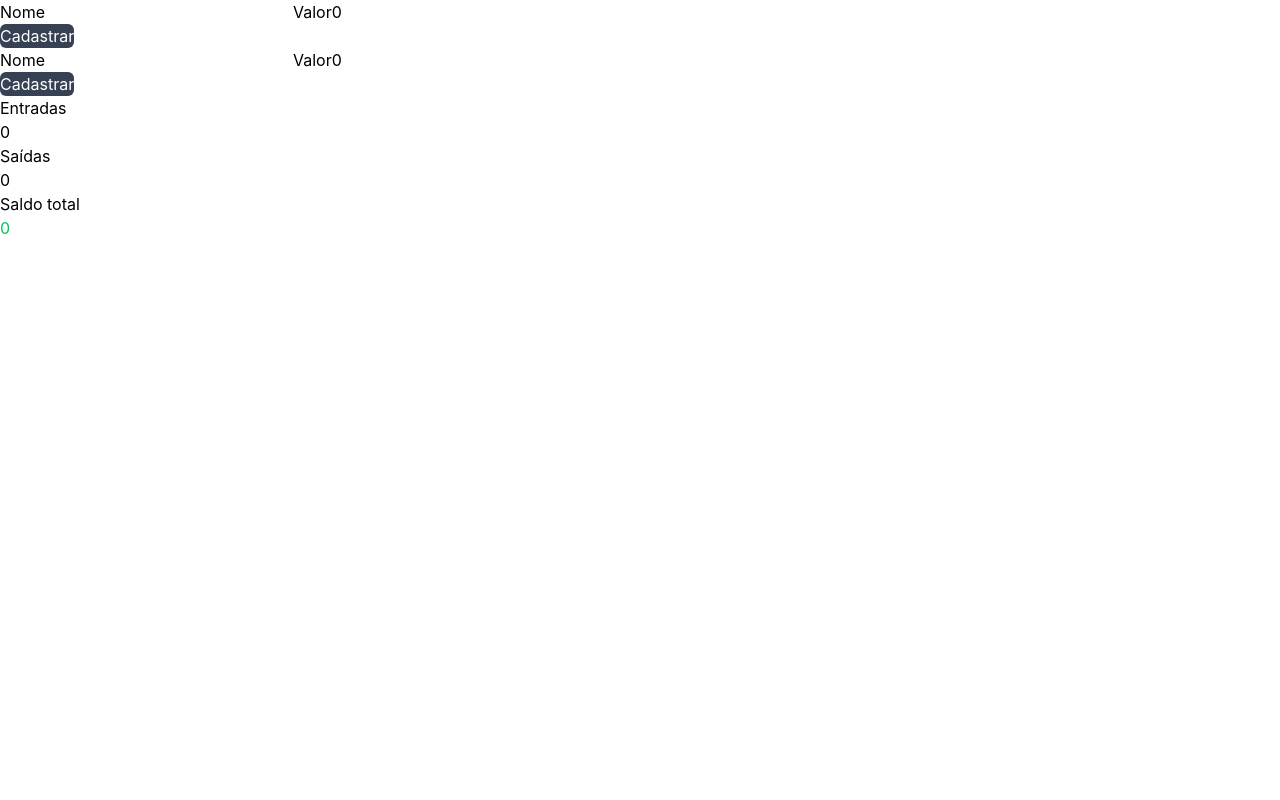
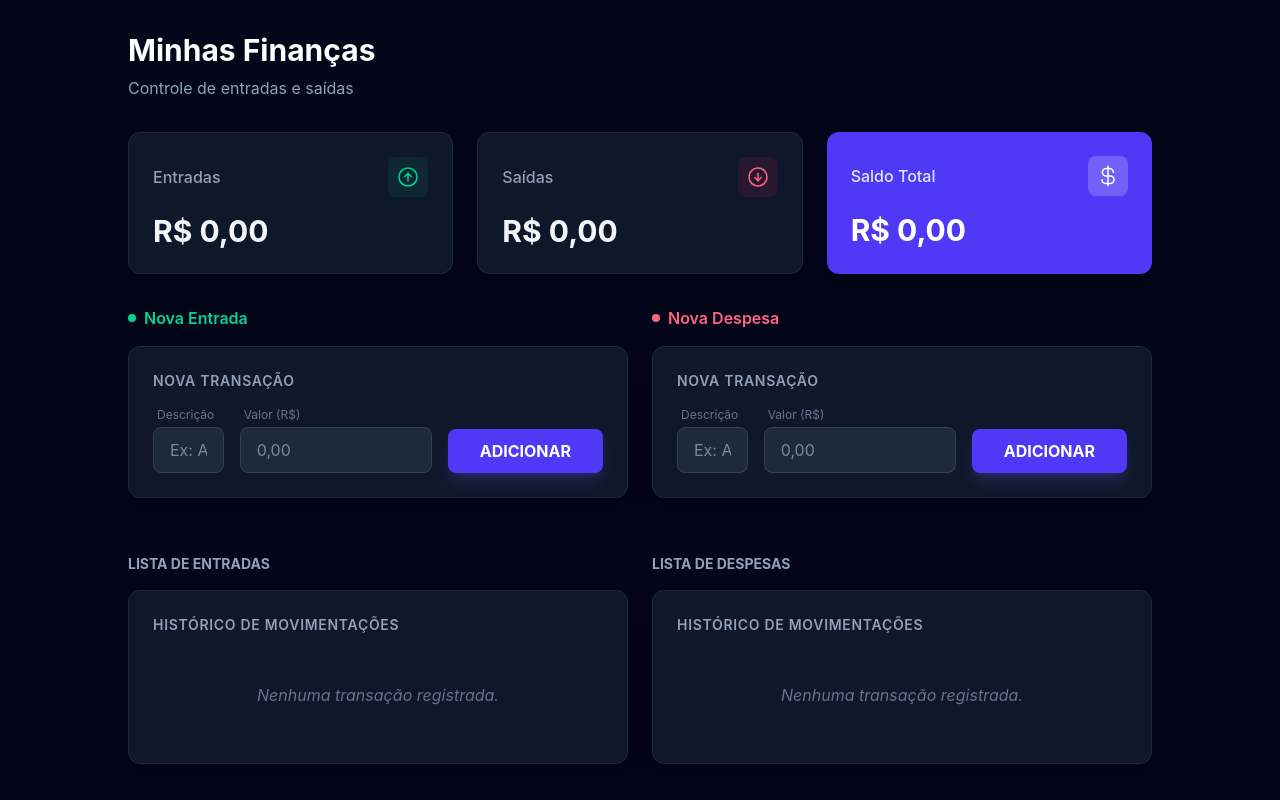
Before and after one commit to joaoaquino-dev/financas-app-v2, a React (Vite) app: page / in a window 1280 px wide. Built offline with nearby package versions, Linux system fonts and the light colour scheme.

Commit message:
feat: implement persistence, delete logic and full UI styling

```diff
--- a/package.json
+++ b/package.json
@@ -11,6 +11,7 @@
   },
   "dependencies": {
     "@tailwindcss/vite": "^4.2.4",
+    "phosphor-react": "^1.4.1",
     "react": "^19.2.5",
     "react-dom": "^19.2.5",
     "tailwindcss": "^4.2.4"
--- a/src/App.tsx
+++ b/src/App.tsx
@@ -9,19 +9,18 @@ function App() {
     const saved = localStorage.getItem("incomes");
     return saved ? JSON.parse(saved) : [];
   });
+
   const [expenses, setExpenses] = useState<Transaction[]>(() => {
     const saved = localStorage.getItem("expenses");
     return saved ? JSON.parse(saved) : [];
   });
 
-  const totalIncomes = incomes.reduce((acc, curr) => {
-    return acc + curr.value;
-  }, 0);
-  const totalExpenses = expenses.reduce((acc, curr) => {
-    return acc + curr.value;
-  }, 0);
+  // Cálculos de Totais
+  const totalIncomes = incomes.reduce((acc, curr) => acc + curr.value, 0);
+  const totalExpenses = expenses.reduce((acc, curr) => acc + curr.value, 0);
   const balance = totalIncomes - totalExpenses;
 
+  // Funções de Adição
   const handleAddIncome = (name: string, value: number) => {
     const newTransaction: Transaction = {
       id: crypto.randomUUID(),
@@ -40,35 +39,77 @@ function App() {
     setExpenses([...expenses, newTransaction]);
   };
 
+  // Funções de Remoção
   const removeIncome = (id: string) => {
     const updatedList = incomes.filter((item) => item.id !== id);
-
     setIncomes(updatedList);
   };
+
   const removeExpense = (id: string) => {
     const updatedList = expenses.filter((item) => item.id !== id);
-
     setExpenses(updatedList);
   };
 
+  // Persistência
   useEffect(() => {
     localStorage.setItem("incomes", JSON.stringify(incomes));
   }, [incomes]);
+
   useEffect(() => {
     localStorage.setItem("expenses", JSON.stringify(expenses));
   }, [expenses]);
 
   return (
-    <div>
-      <TransactionForm onAdd={handleAddIncome} />
-      <TransactionForm onAdd={handleAddExpense} />
-      <TransactionList transactions={incomes} onRemove={removeIncome} />
-      <TransactionList transactions={expenses} onRemove={removeExpense} />
-      <Summary
-        incomes={totalIncomes}
-        expenses={totalExpenses}
-        balance={balance}
-      />
+    <div className="min-h-screen bg-slate-950 text-slate-200 p-4 md:p-8">
+      <div className="max-w-5xl mx-auto">
+        <header className="mb-8">
+          <h1 className="text-3xl font-bold text-white mb-2">
+            Minhas Finanças
+          </h1>
+          <p className="text-slate-400">Controle de entradas e saídas</p>
+        </header>
+
+        {/* Componente de Resumo (Cards) */}
+        <Summary
+          incomes={totalIncomes}
+          expenses={totalExpenses}
+          balance={balance}
+        />
+
+        {/* Área de Formulários */}
+        <div className="grid grid-cols-1 lg:grid-cols-2 gap-6 mb-8">
+          <div>
+            <h2 className="text-emerald-400 font-semibold mb-4 flex items-center gap-2">
+              <span className="w-2 h-2 bg-emerald-400 rounded-full"></span>
+              Nova Entrada
+            </h2>
+            <TransactionForm onAdd={handleAddIncome} />
+          </div>
+          <div>
+            <h2 className="text-rose-400 font-semibold mb-4 flex items-center gap-2">
+              <span className="w-2 h-2 bg-rose-400 rounded-full"></span>
+              Nova Despesa
+            </h2>
+            <TransactionForm onAdd={handleAddExpense} />
+          </div>
+        </div>
+
+        {/* Listas de Transações */}
+        <div className="grid grid-cols-1 lg:grid-cols-2 gap-6">
+          <section>
+            <h2 className="text-slate-400 text-sm font-bold uppercase mb-4">
+              Lista de Entradas
+            </h2>
+            <TransactionList transactions={incomes} onRemove={removeIncome} />
+          </section>
+          <section>
+            <h2 className="text-slate-400 text-sm font-bold uppercase mb-4">
+              Lista de Despesas
+            </h2>
+            <TransactionList transactions={expenses} onRemove={removeExpense} />
+          </section>
+        </div>
+      </div>
     </div>
   );
 }
--- a/src/components/Summary.tsx
+++ b/src/components/Summary.tsx
@@ -1,3 +1,5 @@
+import { ArrowCircleUp, ArrowCircleDown, CurrencyDollar } from "phosphor-react"; // Opcional: ícones dão um toque extra
+
 type SummaryProps = {
   incomes: number;
   expenses: number;
@@ -5,21 +7,56 @@ type SummaryProps = {
 };
 
 const Summary = ({ incomes, expenses, balance }: SummaryProps) => {
-  const balanceColor = balance >= 0 ? "text-green-500" : "text-red-500";
+  const formatCurrency = (value: number) => {
+    return new Intl.NumberFormat("pt-BR", {
+      style: "currency",
+      currency: "BRL",
+    }).format(value);
+  };
 
   return (
-    <div>
-      <div>
-        <h1>Entradas</h1>
-        <span>{incomes}</span>
+    <div className="grid grid-cols-1 md:grid-cols-3 gap-6 mb-8">
+      {/* Card Entradas */}
+      <div className="bg-slate-900 p-6 rounded-xl border border-slate-800 shadow-lg">
+        <header className="flex items-center justify-between mb-4">
+          <span className="text-slate-400 font-medium">Entradas</span>
+          <div className="bg-emerald-500/10 p-2 rounded-lg">
+            <ArrowCircleUp size={24} className="text-emerald-400" />
+          </div>
+        </header>
+        <strong className="text-2xl md:text-3xl text-slate-100 block">
+          {formatCurrency(incomes)}
+        </strong>
       </div>
-      <div>
-        <h1>Saídas</h1>
-        <span>{expenses}</span>
+
+      {/* Card Saídas */}
+      <div className="bg-slate-900 p-6 rounded-xl border border-slate-800 shadow-lg">
+        <header className="flex items-center justify-between mb-4">
+          <span className="text-slate-400 font-medium">Saídas</span>
+          <div className="bg-rose-500/10 p-2 rounded-lg">
+            <ArrowCircleDown size={24} className="text-rose-400" />
+          </div>
+        </header>
+        <strong className="text-2xl md:text-3xl text-slate-100 block">
+          {formatCurrency(expenses)}
+        </strong>
       </div>
-      <div>
-        <h1>Saldo total</h1>
-        <span className={`${balanceColor}`}>{balance}</span>
+
+      {/* Card Total */}
+      <div
+        className={`p-6 rounded-xl shadow-xl transition-colors ${
+          balance >= 0 ? "bg-indigo-600" : "bg-rose-600"
+        }`}
+      >
+        <header className="flex items-center justify-between mb-4">
+          <span className="text-indigo-100 font-medium">Saldo Total</span>
+          <div className="bg-white/20 p-2 rounded-lg">
+            <CurrencyDollar size={24} className="text-white" />
+          </div>
+        </header>
+        <strong className="text-2xl md:text-3xl text-white block">
+          {formatCurrency(balance)}
+        </strong>
       </div>
     </div>
   );
--- a/src/components/TransactionForm.tsx
+++ b/src/components/TransactionForm.tsx
@@ -6,37 +6,60 @@ type TransactionFormProps = {
 
 const TransactionForm = ({ onAdd }: TransactionFormProps) => {
   const [name, setName] = useState("");
-  const [value, setValue] = useState(0);
+  const [value, setValue] = useState(""); // Usei string para facilitar o controle do input
 
   const handleAdd = () => {
-    onAdd(name, value);
+    // Validação básica para não cadastrar vazio
+    if (!name.trim() || !value) return;
 
+    onAdd(name, Number(value));
+
+    // Limpa os campos após adicionar
     setName("");
-    setValue(0);
+    setValue("");
   };
 
   return (
-    <div>
-      <div>
-        Nome
+    <div className="bg-slate-900 p-6 rounded-xl border border-slate-800 shadow-xl mb-6">
+      <h3 className="text-slate-400 text-sm font-semibold uppercase tracking-wider mb-4">
+        Nova Transação
+      </h3>
+
+      <div className="flex flex-col md:flex-row gap-4 items-end">
+        {/* Campo Nome */}
+        <div className="flex-1 w-full">
+          <label className="block text-slate-500 text-xs mb-1 ml-1">
+            Descrição
+          </label>
           <input
             type="text"
+            placeholder="Ex: Aluguel, Salário..."
+            className="w-full bg-slate-800 border border-slate-700 rounded-lg px-4 py-2.5 text-slate-200 focus:outline-none focus:border-indigo-500 focus:ring-1 focus:ring-indigo-500 transition-all"
             value={name}
             onChange={(e) => setName(e.target.value)}
           />
-        Valor
+        </div>
+
+        {/* Campo Valor */}
+        <div className="w-full md:w-48">
+          <label className="block text-slate-500 text-xs mb-1 ml-1">
+            Valor (R$)
+          </label>
           <input
-          type="text"
+            type="number"
+            placeholder="0,00"
+            className="w-full bg-slate-800 border border-slate-700 rounded-lg px-4 py-2.5 text-slate-200 focus:outline-none focus:border-indigo-500 focus:ring-1 focus:ring-indigo-500 transition-all"
             value={value}
-          onChange={(e) => setValue(Number(e.target.value))}
+            onChange={(e) => setValue(e.target.value)}
           />
         </div>
-      <div>
+
+        {/* Botão Cadastrar */}
         <button
           onClick={handleAdd}
-          className="cursor-pointer bg-gray-700 text-white rounded-md"
+          className="w-full md:w-auto px-8 py-2.5 bg-indigo-600 hover:bg-indigo-700 text-white font-bold rounded-lg transition-colors shadow-lg shadow-indigo-500/20 active:scale-95"
         >
-          Cadastrar
+          ADICIONAR
         </button>
       </div>
     </div>
--- a/src/components/TransactionList.tsx
+++ b/src/components/TransactionList.tsx
@@ -4,17 +4,61 @@ type TransactionListProps = {
   transactions: Transaction[];
   onRemove: (id: string) => void;
 };
+
 const TransactionList = ({ transactions, onRemove }: TransactionListProps) => {
   return (
-    <div>
-      <div>
-        <div>
-          {transactions.map((transaction) => (
-            <div key={transaction.id}>
-              {transaction.name} {transaction.value}
-              <button onClick={() => onRemove(transaction.id)}>Apagar</button>
-            </div>
-          ))}
+    <div className="bg-slate-900 rounded-xl overflow-hidden shadow-xl border border-slate-800">
+      <div className="p-6">
+        <h3 className="text-slate-400 text-sm font-semibold uppercase tracking-wider mb-4">
+          Histórico de Movimentações
+        </h3>
+
+        <div className="space-y-1">
+          {transactions.length === 0 ? (
+            <p className="text-slate-500 text-center py-8 italic">
+              Nenhuma transação registrada.
+            </p>
+          ) : (
+            transactions.map((transaction) => (
+              <div
+                key={transaction.id}
+                className="flex justify-between items-center py-4 px-2 border-b border-slate-800 last:border-0 group transition-colors hover:bg-slate-800/50"
+              >
+                {/* Lado Esquerdo: Nome e ID */}
+                <div className="flex flex-col">
+                  <span className="text-slate-200 font-medium text-lg">
+                    {transaction.name}
+                  </span>
+                  <span className="text-xs text-slate-500 font-mono">
+                    #{transaction.id.slice(0, 8).toUpperCase()}
+                  </span>
+                </div>
+
+                {/* Lado Direito: Valor e Ações */}
+                <div className="flex items-center gap-6">
+                  <span
+                    className={`font-bold text-lg ${
+                      transaction.value >= 0
+                        ? "text-emerald-400"
+                        : "text-rose-400"
+                    }`}
+                  >
+                    {new Intl.NumberFormat("pt-BR", {
+                      style: "currency",
+                      currency: "BRL",
+                    }).format(transaction.value)}
+                  </span>
+
+                  <button
+                    onClick={() => onRemove(transaction.id)}
+                    className="opacity-0 group-hover:opacity-100 transition-all duration-200 bg-rose-500/10 text-rose-500 text-xs font-bold px-3 py-1.5 rounded-md hover:bg-rose-500 hover:text-white"
+                  >
+                    APAGAR
+                  </button>
+                </div>
+              </div>
+            ))
+          )}
         </div>
       </div>
     </div>
```
Also changed, not shown: 1 other file (tests, documents, lock files or other folders). Lines whose indentation alone changed are shown as unchanged.
